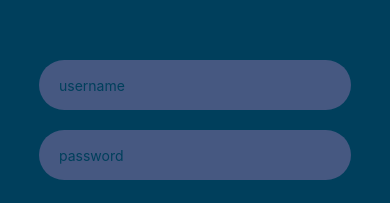
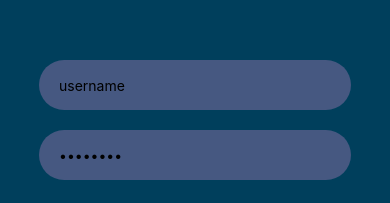
Before and after one commit to kelset/react-native-e2e-jest-appium-webdriverio, a React Native app: screen / in a window 390 px wide. Shown: the part 224-427 px from the top of the page. Built offline with nearby package versions, Linux system fonts and the light colour scheme.

Commit message:
tweaks to ensure it works correctly

```diff
--- a/App.js
+++ b/App.js
@@ -50,7 +50,8 @@ const App: () => Node = () => {
           placeholder={username}
           placeholderTextColor="#003f5c"
           style={styles.inputText}
-          onChangeText={usr => setUsername(usr)}
+          onChangeText={setUsername}
+          value={username}
         />
       </View>
 
@@ -62,7 +63,8 @@ const App: () => Node = () => {
           placeholder={password}
           placeholderTextColor="#003f5c"
           style={styles.inputText}
-          onChangeText={pwd => setPassword(pwd)}
+          onChangeText={setPassword}
+          value={password}
         />
       </View>
 
```
